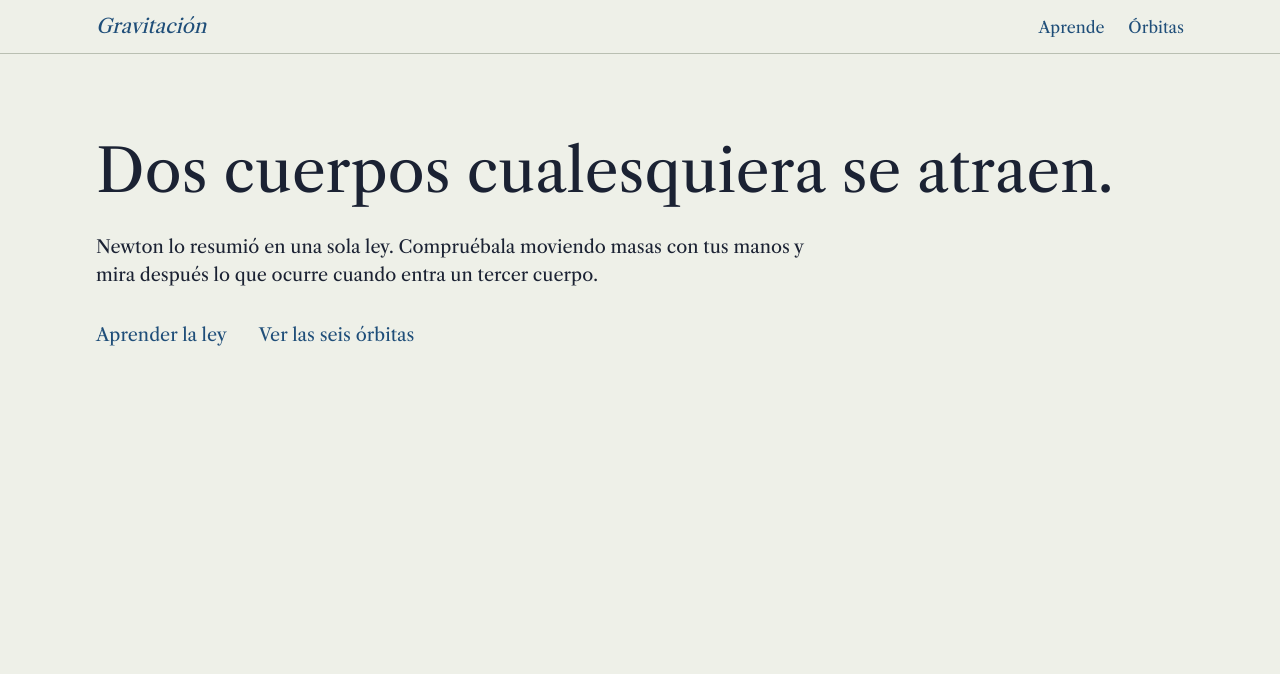
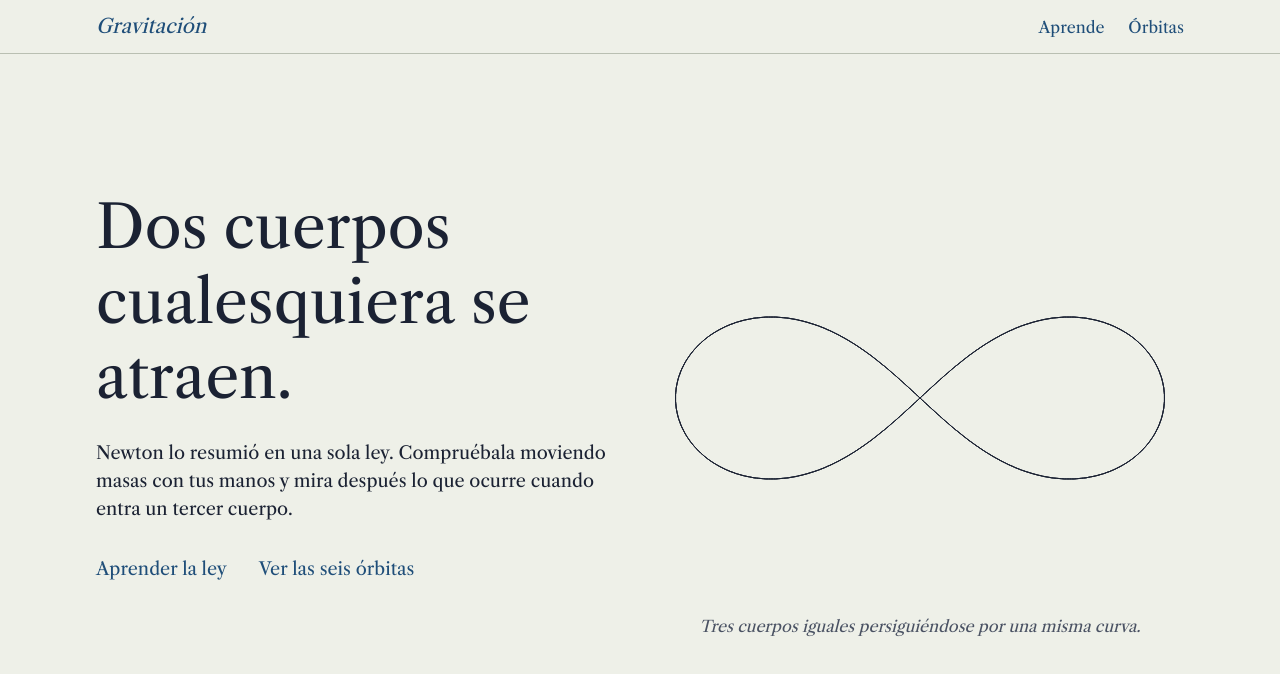
Before and after one commit to davidmbz/gravitacion-binpar, a Next.js app: page / in a window 1280 px wide. Shown: the top 674 px of the page. Built offline with nearby package versions, Linux system fonts and the light colour scheme.

Commit message:
docs: completa el README y retira referencias a archivos locales
Añade también la figura de ocho a la portada.

Co-Authored-By: Claude Opus 5.5 <noreply@anthropic.com>

```diff
--- a/src/app/page.tsx
+++ b/src/app/page.tsx
@@ -1,8 +1,18 @@
 import Link from "next/link";
+import { OrbitFigure } from "@/features/gallery/orbit-figure";
+import { buildTrajectory } from "@/features/gallery/trajectory";
+import { findOrbit } from "@/lib/physics/orbits";
+import { sampleOrbit } from "@/lib/physics/sampling";
+
+const HERO_MIN_STEP = 0.01;
 
 export default function HomePage() {
+  const orbit = findOrbit("figura-de-ocho");
+  if (!orbit) throw new Error("Falta la figura de ocho en el catálogo");
+
   return (
-    <div className="mx-auto max-w-6xl px-4 py-12 sm:px-8 sm:py-20">
+    <div className="mx-auto grid max-w-6xl items-center gap-8 px-4 py-10 sm:px-8 lg:grid-cols-2 lg:py-20">
+      <div>
         <h1 className="text-4xl leading-tight sm:text-6xl">
           Dos cuerpos cualesquiera se atraen.
         </h1>
@@ -19,5 +29,15 @@ export default function HomePage() {
           </li>
         </ul>
       </div>
+      <figure className="-mt-16 lg:mt-0">
+        <OrbitFigure
+          trajectory={buildTrajectory(sampleOrbit(orbit), HERO_MIN_STEP)}
+          label="Trayectoria en forma de ocho que recorren tres cuerpos"
+        />
+        <figcaption className="-mt-6 text-center text-ink-soft italic sm:-mt-12">
+          Tres cuerpos iguales persiguiéndose por una misma curva.
+        </figcaption>
+      </figure>
+    </div>
   );
 }
```
Also changed, not shown: .claude/skills/cerrar-hito/SKILL.md, .claude/skills/preparar-entrega/SKILL.md, 3 other files (tests, documents, lock files or other folders). Lines whose indentation alone changed are shown as unchanged.
